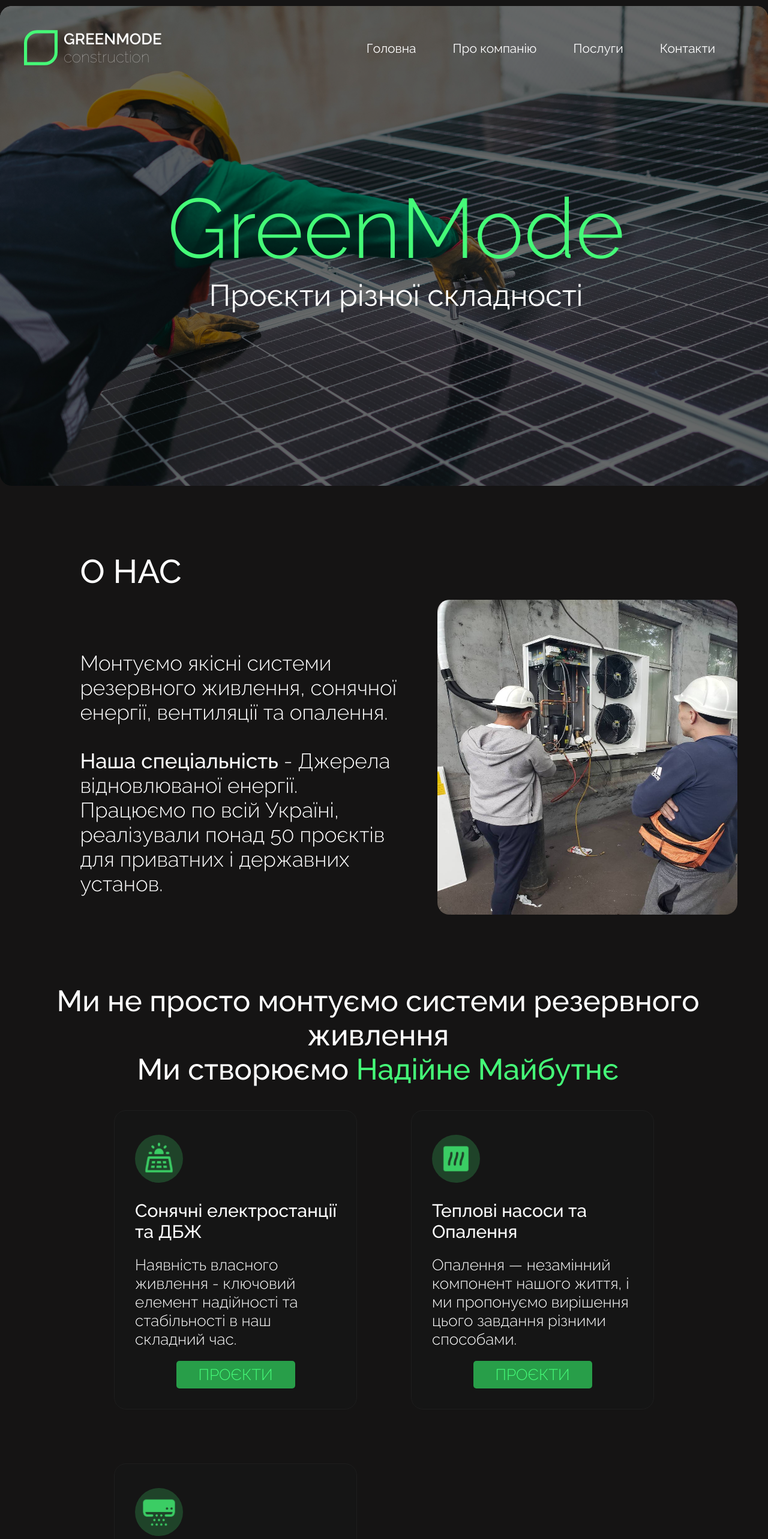
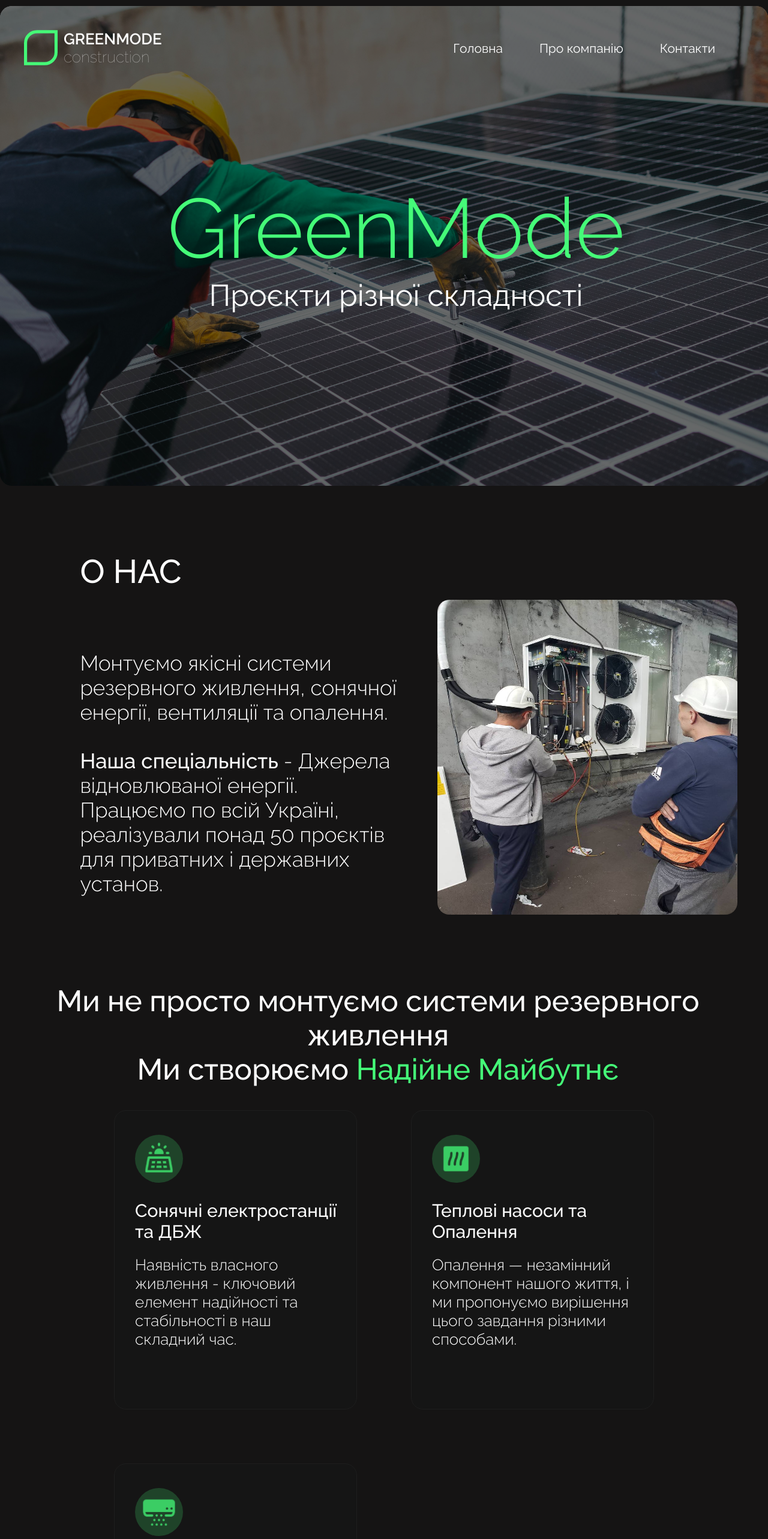
Before and after one commit to Romeean/green_mode_site_2.0, a React (Create React App) app: page / in a window 1280 px wide. Shown: the top 2566 px of the page at 60% size. Built offline with nearby package versions, Linux system fonts and the light colour scheme.

Commit message:
currentVersionOfProject

```diff
--- a/src/App.js
+++ b/src/App.js
@@ -33,7 +33,7 @@ function App() {
       <Routes>
         <Route path="/" element={<HomePage />} />
         <Route path= "/AboutUsPage" element={<AboutUsPage />}/>
-        <Route path="/ServicesPage" element={<ServicesPage />}/>
+        {/* <Route path="/ServicesPage" element={<ServicesPage />}/> */}
         <Route path="/ContactUsPage" element={<ContactUsPage />}/>
         <Route path="/ExamplesOfOurProjects" element={<ExamplesOfOurProjects />}/>
       </Routes>
--- a/src/Components/Header.js
+++ b/src/Components/Header.js
@@ -42,7 +42,7 @@ export default function Header() {
           <ul className="navbar_links">
             <li><Link to="/"><a className="text_nav_unique">Головна</a></Link></li>
             <li><Link to="/AboutUsPage"><a className="text_nav">Про компанію</a></Link></li>
-            <li><Link to="/ServicesPage"><a className="text_nav">Послуги</a></Link></li>
+            {/* <li><Link to="/ServicesPage"><a className="text_nav">Послуги</a></Link></li> */}
             <li><Link to="/ContactUsPage"><a className="text_nav">Контакти</a></Link></li>
           </ul>
           <li><a href="javascript:void(0);" className="nav_burger" onClick={handleMenu}>
--- a/src/Components/Services.js
+++ b/src/Components/Services.js
@@ -22,7 +22,7 @@ export default function Services(){
               <img loading="lazy" className="icon_image" src={icon_solarsystem} alt='notfound'></img>
               <h2 className="text_title_of_priorities">Сонячні електростанції та ДБЖ</h2>
               <p className="text_subtitle_of_priorities">Наявність власного живлення - ключовий елемент надійності та стабільності в наш складний час.</p>
-              <Button />
+              {/* <Button /> */}
             </div>
           </div>
           <div className="background_of_priorities" >
@@ -30,7 +30,7 @@ export default function Services(){
               <img loading="lazy" className="icon_image" src={icon_heating} alt='notfound'></img>
               <h2 className="text_title_of_priorities">Теплові насоси та Опалення</h2>
               <p className="text_subtitle_of_priorities">Опалення — незамінний компонент нашого життя, і ми пропонуємо вирішення цього завдання різними способами.</p>
-              <Button />
+              {/* <Button /> */}
             </div>
           </div>
           <div className="background_of_priorities">
@@ -39,7 +39,7 @@ export default function Services(){
               <h2 className="text_title_of_priorities">Системи вентиляції та Кондиціонування</h2>
               <p className="text_subtitle_of_priorities">Чистота та циркуляція повітря здатні зробити приміщення комфортним.
               Дозвольте собі дихати вільно.</p>
-              <Button />
+              {/* <Button /> */}
             </div>
           </div>
         </div>
--- a/src/Pages/ServicesPage.js
+++ b/src/Pages/ServicesPage.js
@@ -42,7 +42,7 @@ export default function ServicesPage() {
               <img loading="lazy" className="icon_image" src={icon_solarsystem} alt='notfound'></img>
               <h2 className="text_title_of_priorities">Сонячні системи та електростанції</h2>
               <p className="text_subtitle_of_priorities">Живлення — ключовий та незамінний елемент надійності та стабільності в наш з Вами складний час.</p>
-              <Button />
+              {/* <Button /> */}
             </div>
           </div>
           <div className="background_of_priorities" >
@@ -50,7 +50,7 @@ export default function ServicesPage() {
               <img loading="lazy" className="icon_image" src={icon_heating} alt='notfound'></img>
               <h2 className="text_title_of_priorities">Теплові насоси та Опалення</h2>
               <p className="text_subtitle_of_priorities">Опалення — незамінний компонент нашого життя, і ми пропонуємо вирішення цього завдання різними способами.</p>
-              <Button />
+              {/* <Button />  */}
             </div>
           </div>
           <div className="background_of_priorities">
@@ -59,7 +59,7 @@ export default function ServicesPage() {
               <h2 className="text_title_of_priorities">Системи вентиляції та Кондиціонування</h2>
               <p className="text_subtitle_of_priorities">Чистота та циркуляція повітря здатні зробити приміщення комфортним.
               Дозвольте собі дихати вільно.</p>
-              <Button />
+              {/* <Button /> */}
             </div>
           </div>
         </div>
```
